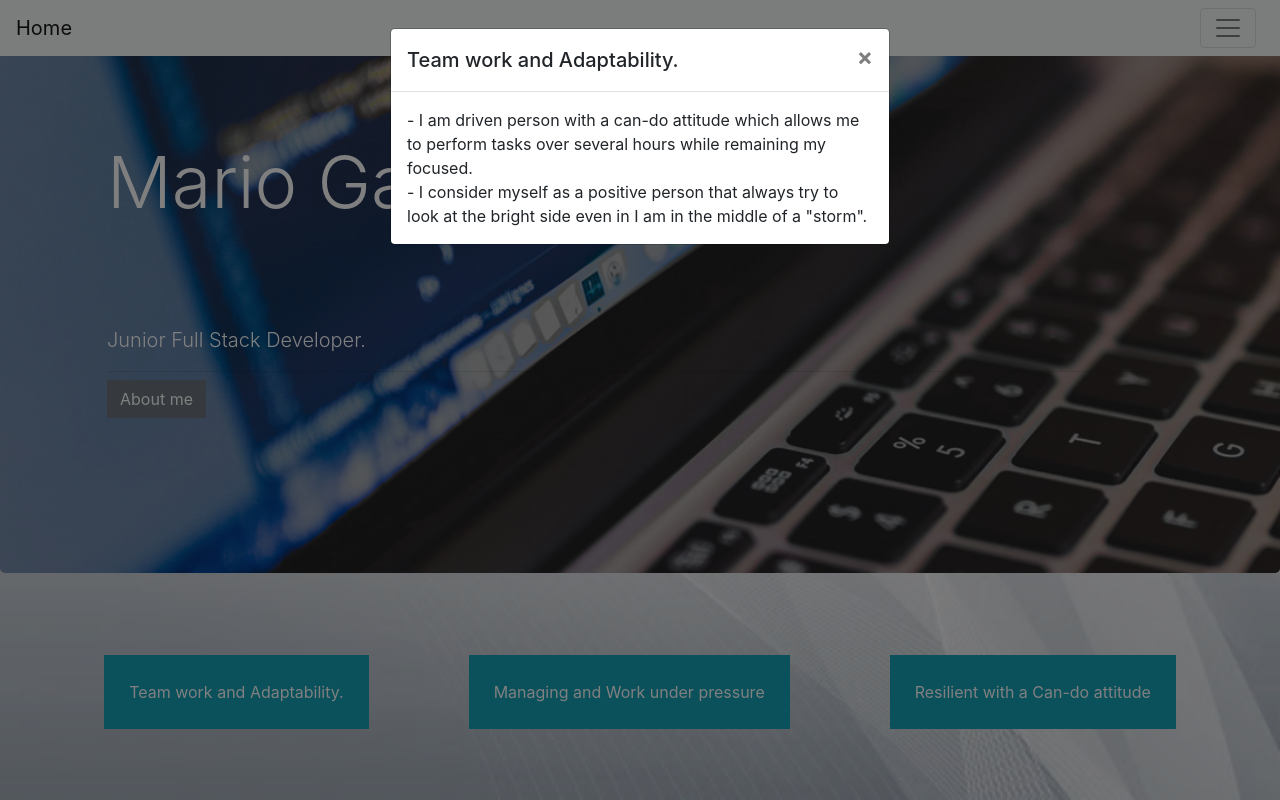
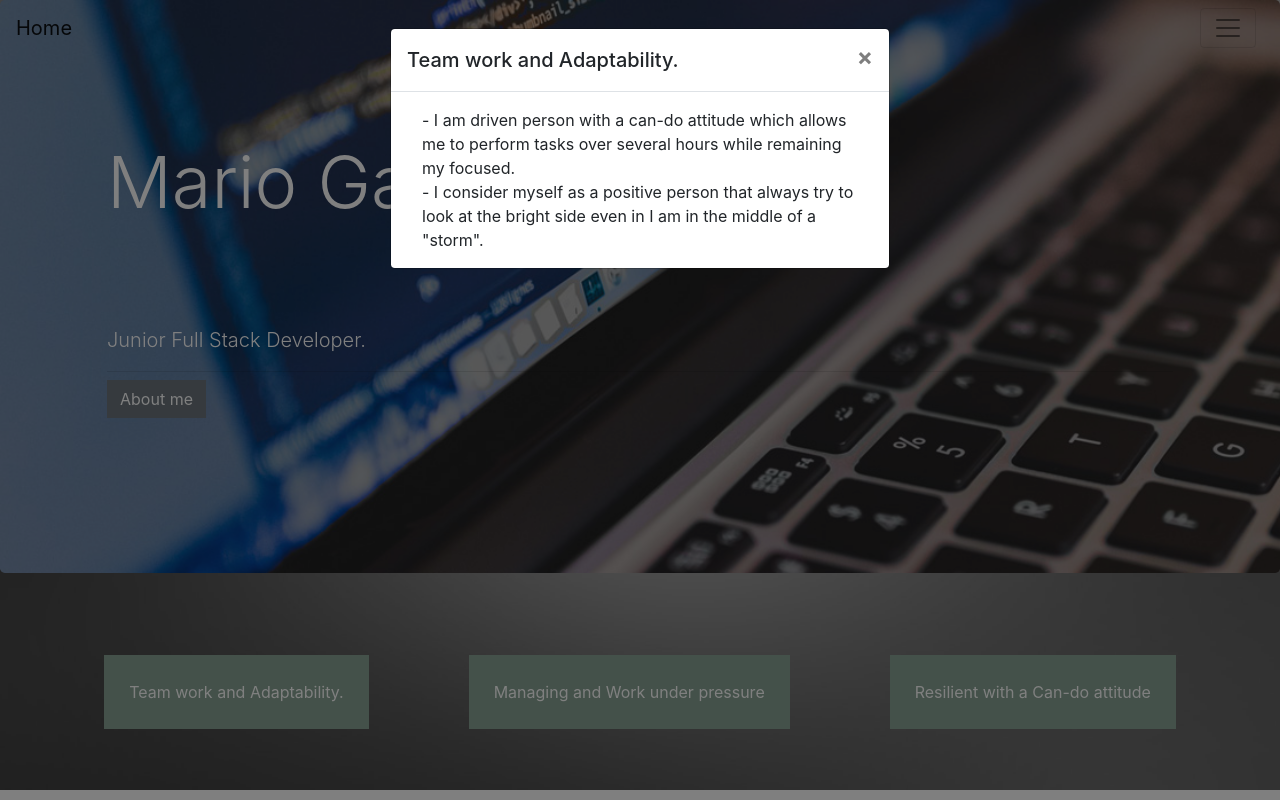
Before and after one commit to Mpinan/jaitone.github.io, a React (Create React App) app in the folder mario/: page /home in a window 1280 px wide. Both pictures are taken after a click on the button "Team work and Adaptability.". Built offline with nearby package versions, Linux system fonts and the light colour scheme.

Commit message:
refactored modals

```diff
--- a/mario/package.json
+++ b/mario/package.json
@@ -8,6 +8,7 @@
     "@testing-library/user-event": "^7.2.1",
     "bootstrap": "^4.4.1",
     "gh-pages": "^2.2.0",
+    "mdbreact": "^4.25.5",
     "react": "^16.13.1",
     "react-dom": "^16.13.1",
     "react-router-dom": "^5.1.2",
--- a/mario/src/Components/about.jsx
+++ b/mario/src/Components/about.jsx
@@ -1,11 +1,12 @@
 import React, { Component } from "react";
-import { Badge } from "reactstrap";
+import { Container } from "reactstrap";
 
 class About extends Component {
   state = {};
   render() {
     return (
       <div>
+        <Container>
           <div
             style={{
               textAlign: "center",
@@ -32,8 +33,8 @@ class About extends Component {
             together. This has spurred an interest in coding, as I sought to
             understand the work behind the scenes, how to find the source of a
             problem and fix it in a methodical way. As a Makers graduate, I am
-          seeking an opportunity to begin an exciting career while furthering my
-          knowledge of computer programming.
+            seeking an opportunity to begin an exciting career while furthering
+            my knowledge of computer programming.
           </h2>
           <div
             style={{
@@ -60,9 +61,10 @@ class About extends Component {
             together. This has spurred an interest in coding, as I sought to
             understand the work behind the scenes, how to find the source of a
             problem and fix it in a methodical way. As a Makers graduate, I am
-          seeking an opportunity to begin an exciting career while furthering my
-          knowledge of computer programming.
+            seeking an opportunity to begin an exciting career while furthering
+            my knowledge of computer programming.
           </h2>
+        </Container>
       </div>
     );
   }
--- a/mario/src/Components/modals.jsx
+++ b/mario/src/Components/modals.jsx
@@ -1,78 +1,115 @@
-import React, { useState } from "react";
-import { Button, Modal, ModalHeader, ModalBody, ModalFooter } from "reactstrap";
+import React, { Component } from "react";
+import { Button, Modal, ModalHeader, ModalBody, Container } from "reactstrap";
 
-const PopUpModal = props => {
-  const [modal, setModal] = useState(false);
-  const [modal2, setModal2] = useState(false);
-  const [modal3, setModal3] = useState(false);
+class PopUpModal extends Component {
+  state = {
+    modal2: false,
+    modal3: false,
+    modal4: false
+  };
 
-  const toggle = () => setModal(!modal);
-  const toggle2 = () => setModal2(!modal2);
-  const toggle3 = () => setModal3(!modal3);
+  handleToggle = nr => () => {
+    let modalNumber = "modal" + nr;
+    console.log(modalNumber);
+    this.setState({
+      [modalNumber]: !this.state[modalNumber]
+    });
+  };
 
+  render() {
     return (
       <div style={{ textAlign: "center" }}>
         <Button
-        onClick={toggle}
-        style={{ margin: 50, padding: 25, border: 25 }}
-        className="rounded-0 bg-info"
+          onClick={this.handleToggle(2).bind(this)}
+          style={{
+            margin: 50,
+            padding: 25,
+            border: 25,
+            backgroundColor: "#88A394"
+          }}
+          className="rounded-0 "
         >
           Team work and Adaptability.
         </Button>
-      <Modal isOpen={modal} toggle={toggle}>
-        <ModalHeader toggle={toggle}>Team work and Adaptability.</ModalHeader>
+
+        <Modal
+          isOpen={this.state.modal2}
+          toggle={this.handleToggle(2).bind(this)}
+        >
+          <ModalHeader toggle={this.handleToggle(2).bind(this)}>
+            Team work and Adaptability.
+          </ModalHeader>
           <ModalBody>
-          - I am driven person with a can-do attitude which allows me to perform
-          tasks over several hours while remaining my focused.
-          <br />- I consider myself as a positive person that always try to look
-          at the bright side even in I am in the middle of a "storm".
+            <Container>
+              - I am driven person with a can-do attitude which allows me to
+              perform tasks over several hours while remaining my focused.
+              <br />- I consider myself as a positive person that always try to
+              look at the bright side even in I am in the middle of a "storm".
+            </Container>
           </ModalBody>
         </Modal>
 
         <Button
-        color="info"
-        onClick={toggle2}
-        style={{ margin: 50, padding: 25, border: 25 }}
+          onClick={this.handleToggle(3).bind(this)}
+          style={{
+            margin: 50,
+            padding: 25,
+            border: 25,
+            backgroundColor: "#88A394"
+          }}
           className="rounded-0"
         >
           Managing and Work under pressure
         </Button>
-      <Modal isOpen={modal2} toggle={toggle2}>
-        <ModalHeader toggle={toggle2}>
+        <Modal
+          isOpen={this.state.modal3}
+          toggle={this.handleToggle(3).bind(this)}
+        >
+          <ModalHeader toggle={this.handleToggle(3).bind(this)}>
             Managing and Work under pressure
           </ModalHeader>
           <ModalBody>
             - During my work as a chef, large groups of people were served in 3
             hours.
             <br />
-          - I was able to manage a small team so the food would come out quickly
-          and with high quality.
-          <br />- Meeting tight deadlines have been developed. During lunchtime,
-          apart from hundreds of people, takeaway orders were taken too.
+            - I was able to manage a small team so the food would come out
+            quickly and with high quality.
+            <br />- Meeting tight deadlines have been developed. During
+            lunchtime, apart from hundreds of people, takeaway orders were taken
+            too.
           </ModalBody>
         </Modal>
         <Button
-        color="info"
-        onClick={toggle3}
-        style={{ margin: 50, padding: 25, border: 25 }}
+          onClick={this.handleToggle(4).bind(this)}
+          style={{
+            margin: 50,
+            padding: 25,
+            border: 25,
+            backgroundColor: "#88A394"
+          }}
           className="rounded-0"
         >
           Resilient with a Can-do attitude
         </Button>
-      <Modal isOpen={modal3} toggle={toggle3}>
-        <ModalHeader toggle={toggle3}>
+        <Modal
+          isOpen={this.state.modal4}
+          toggle={this.handleToggle(4).bind(this)}
+        >
+          <ModalHeader toggle={this.handleToggle(4).bind(this)}>
             Resilient with a Can-do attitude
           </ModalHeader>
           <ModalBody>
-          - In Makers, we were put with different pairs every week as well as in
-          the group projects.
+            - In Makers, we were put with different pairs every week as well as
+            in the group projects.
             <br />- I believe that teamwork is the most valuable as one can get
-          more ideas from it and hear different opinions as well as getting good
-          feedback. I am also able to adapt to every person and its needs.
+            more ideas from it and hear different opinions as well as getting
+            good feedback. I am also able to adapt to every person and its
+            needs.
           </ModalBody>
         </Modal>
       </div>
     );
-};
+  }
+}
 
 export default PopUpModal;
--- a/mario/src/Components/navBar.jsx
+++ b/mario/src/Components/navBar.jsx
@@ -17,7 +17,10 @@ const NavBar = () => {
 
   return (
     <div>
-      <Navbar className="navbar fixed-top navbar-light bg-light" color="info">
+      <Navbar
+        className="navbar fixed-top navbar-light "
+        style={{ backgroundColor: "transparent" }}
+      >
         <NavbarBrand href="/" className="mr-auto">
           Home
         </NavbarBrand>
--- a/mario/src/index.css
+++ b/mario/src/index.css
@@ -6,7 +6,7 @@ body {
   -webkit-font-smoothing: antialiased;
   -moz-osx-font-smoothing: grayscale;
   /* background-color: #a9a9a9; */
-  background-image: url("Assets//unnamed.jpg");
+  background: url("Assets//107669.jpg") no-repeat center center;
   background-size: cover;
 }
 
--- a/mario/src/index.js
+++ b/mario/src/index.js
@@ -4,6 +4,9 @@ import "./index.css";
 import App from "./App";
 import * as serviceWorker from "./serviceWorker";
 import "bootstrap/dist/css/bootstrap.min.css";
+// import "@fortawesome/fontawesome-free/css/all.min.css";
+// import "bootstrap-css-only/css/bootstrap.min.css";
+// import "mdbreact/dist/css/mdb.css";
 
 ReactDOM.render(
   <React.StrictMode>
```
Also changed, not shown: mario/src/Assets/107669.jpg (added), 1 other file (tests, documents, lock files or other folders). Lines whose indentation alone changed are shown as unchanged.
